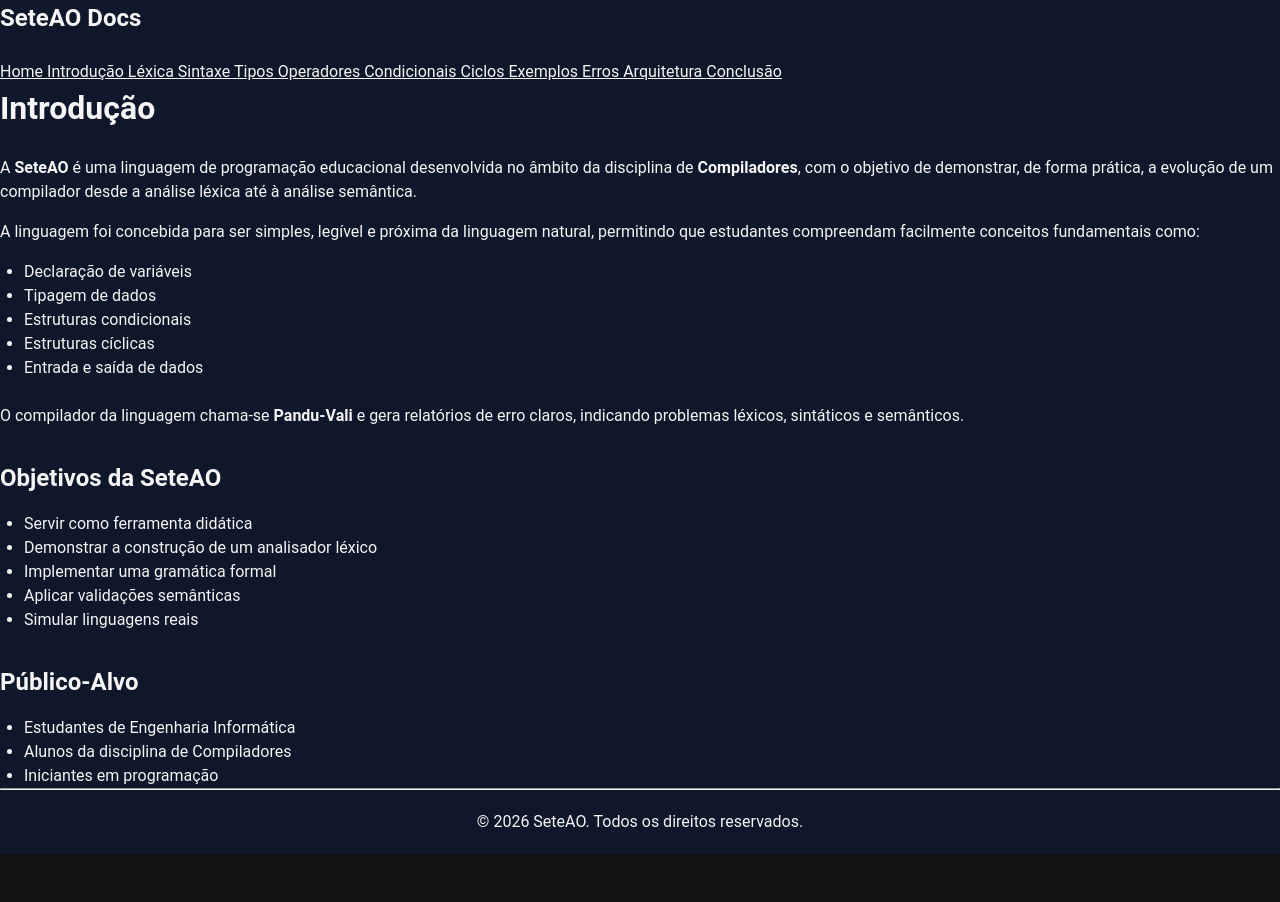
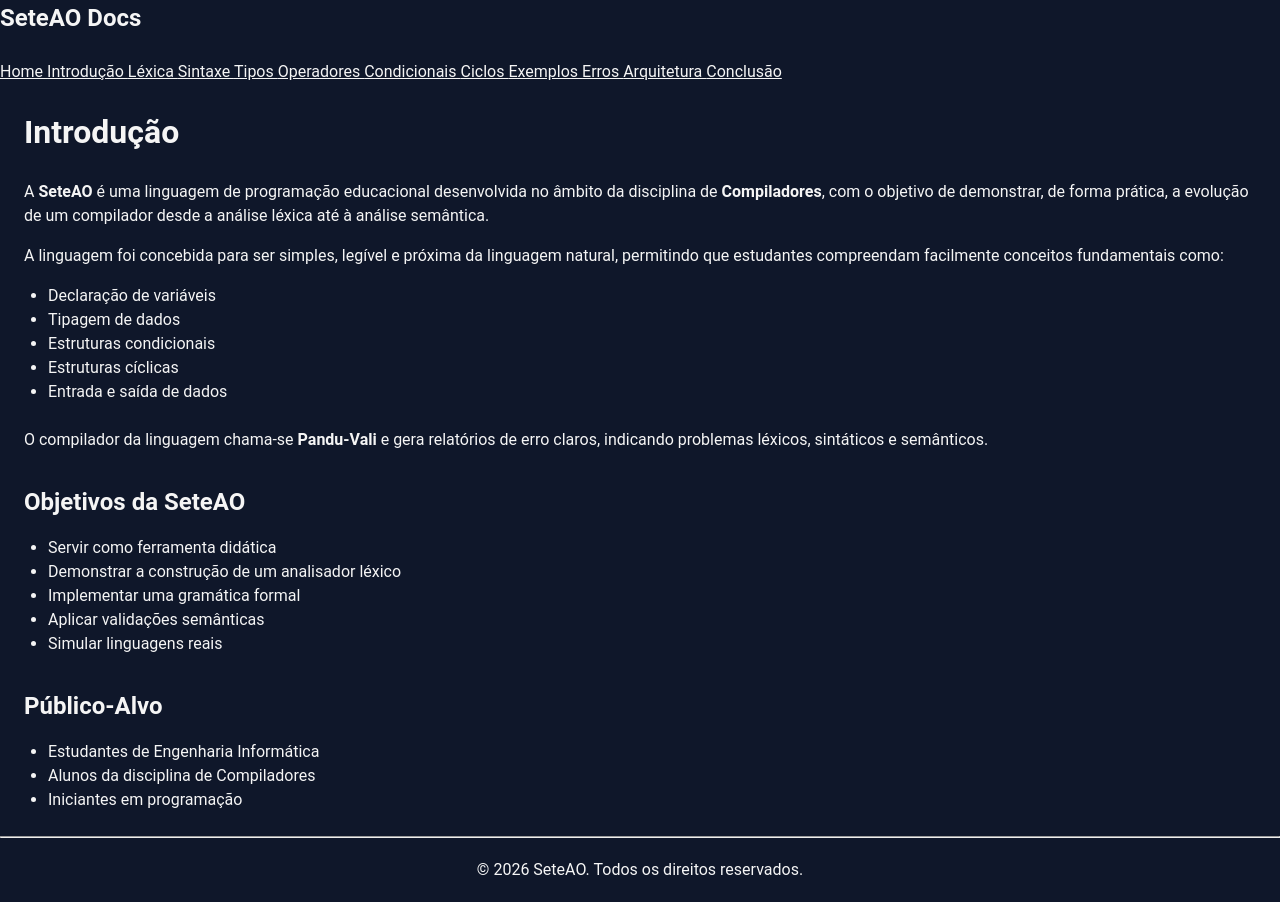
Before and after one commit to LudjMat/pamduvali-documentacao, a Nuxt app: page / in a window 1280 px wide. Before the commit the page ends 854 px from the top, so only its background shows below. Built offline with nearby package versions, Linux system fonts and the light colour scheme.

Commit message:
Update default.vue

```diff
--- a/layouts/default.vue
+++ b/layouts/default.vue
@@ -1,7 +1,7 @@
 <template>
   <div class="flex min-h-screen bg-[#0f172a]" style="background-color: #0f172a">
     <Sidebar />
-    <main class="p-6 flex-1 overflow-y-auto  ">
+    <main class="px-6 py-6 flex-1 overflow-y-auto  ">
       <slot />
     </main>
   </div>
@@ -15,8 +15,7 @@
 <style>
 
 *{
-  margin:0;
-  padding: 0;
+
   color: #f5f5f5;
 }
 </style>
```
